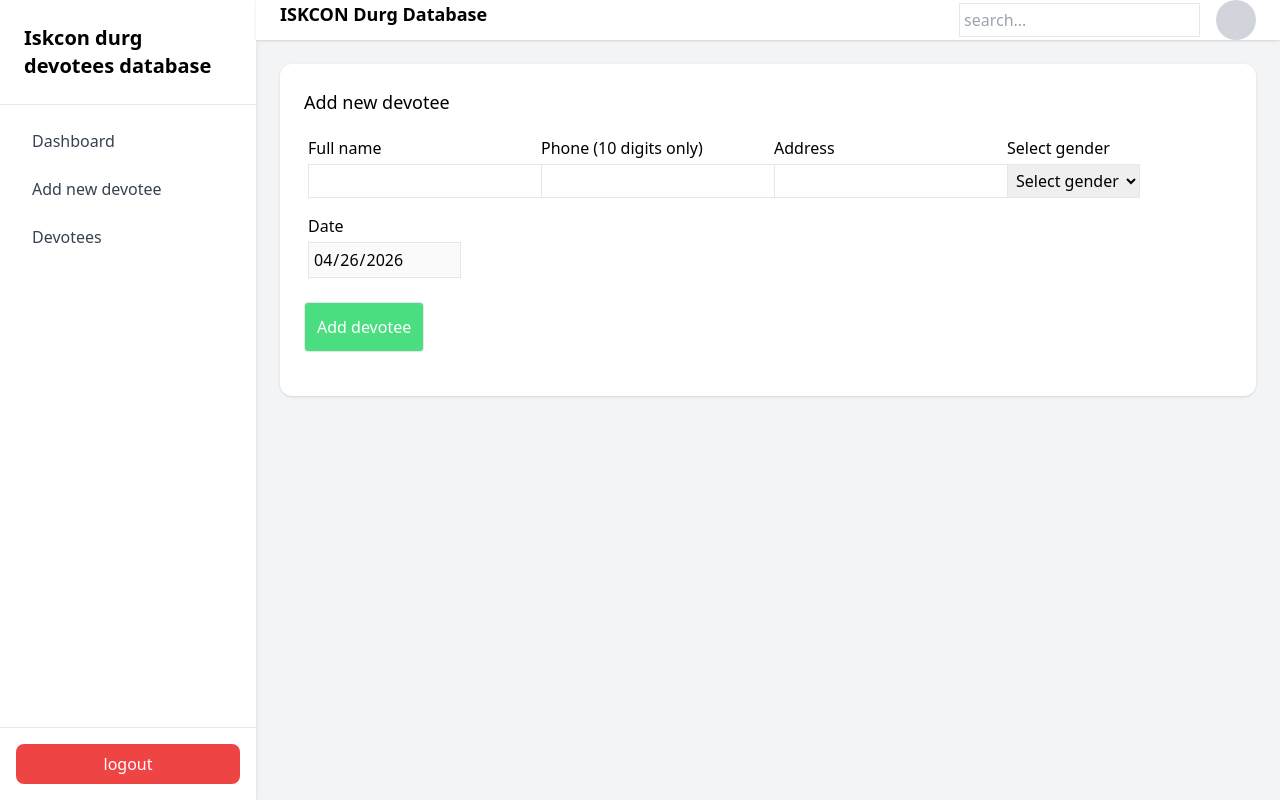
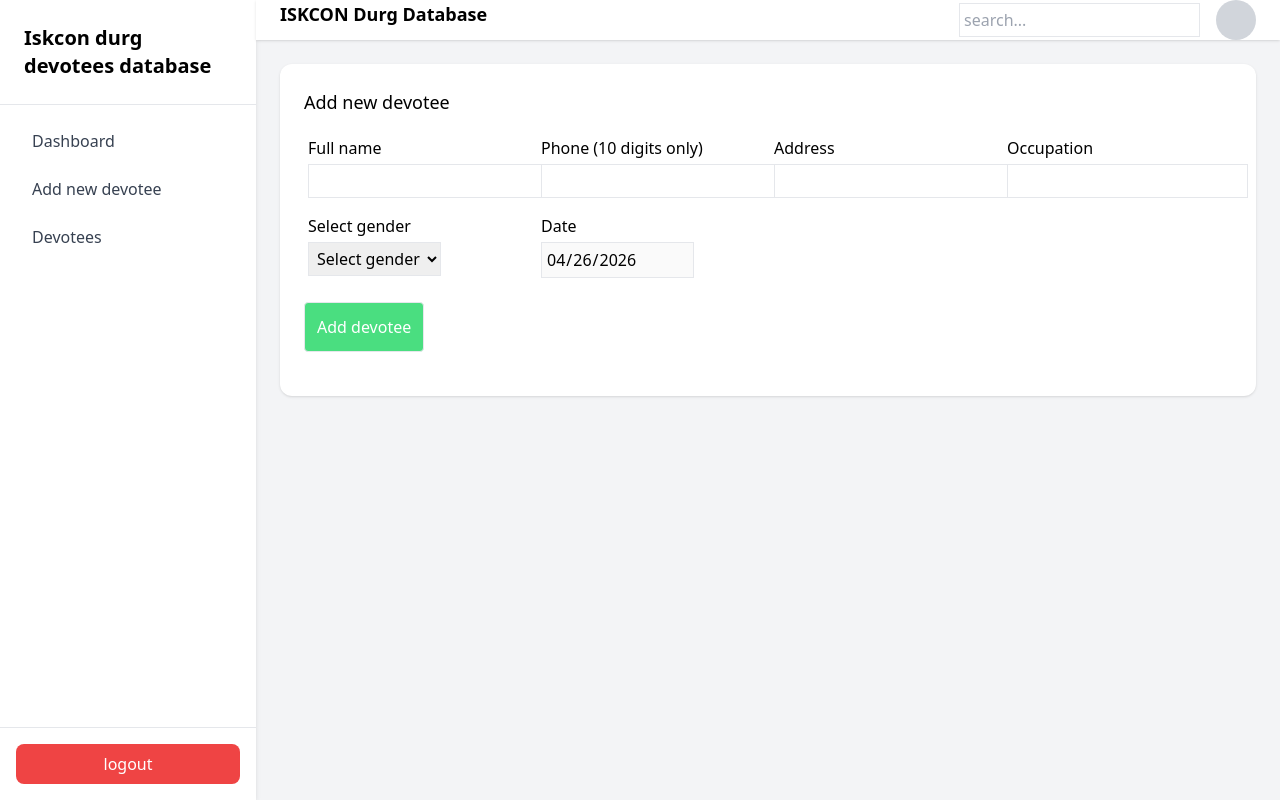
Before and after one commit to rohit7310kr-oss/iskcon-database, a React (Vite) app in the folder frontend/: page /newDevotee in a window 1280 px wide. Built offline with nearby package versions, Linux system fonts and the light colour scheme.

Commit message:
added occupation option in devotees

```diff
--- a/frontend/src/features/addNewDevotee/AddNewDevotee.jsx
+++ b/frontend/src/features/addNewDevotee/AddNewDevotee.jsx
@@ -9,6 +9,7 @@
     fullName: "",
     phone: "",
     address: "",
+    occupation: "",
     gender: "",
     date: today,
   });
@@ -53,6 +54,7 @@
         fullName: "",
         phone: "",
         address: "",
+        occupation: "",
         gender: "",
         date: today,
       });
@@ -101,7 +103,14 @@
               name="address"
               error={errors.address}
             />
-
+            <InputGroup
+              value={formData.occupation}
+              onChange={inputOnChange}
+              type="text"
+              label="Occupation"
+              name="occupation"
+              error={errors.occupation}
+            />
             <InputGroup
               value={formData.gender}
               onChange={inputOnChange}
--- a/frontend/src/features/viewDevotee/ViewDevotee.jsx
+++ b/frontend/src/features/viewDevotee/ViewDevotee.jsx
@@ -190,6 +190,7 @@
               <th className="py-2">Name</th>
               <th className="py-2">Phone</th>
               <th className="py-2">Address</th>
+              <th className="py-2">Occupation</th>
               <th className="py-2">Gender</th>
               <th className="py-2">Date</th>
               <th className="py-2">Actions</th>
@@ -214,6 +215,8 @@
                   <td className="py-2">{devotee.fullName}</td>
                   <td className="py-2">{devotee.phone}</td>
                   <td className="py-2">{devotee.address}</td>
+                  <td className="py-2">{devotee.occupation}</td>
+
                   <td className="py-2">{devotee.gender}</td>
                   <td className="py-2">
                     {new Date(devotee.date).toLocaleDateString()}
```
Also changed, not shown: 1 other file (tests, documents, lock files or other folders).
